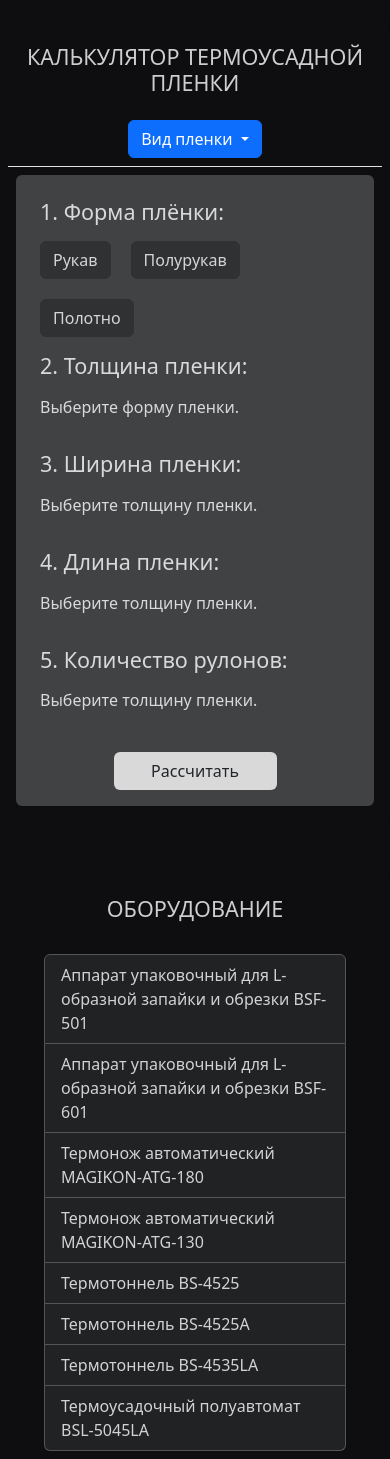
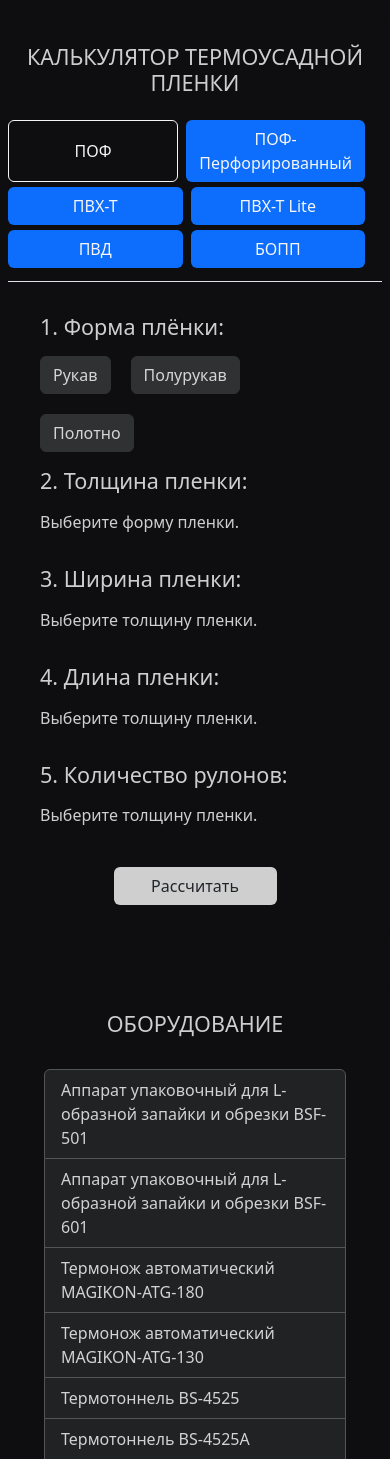
Before and after one commit to Frermut/shrink-film-site, a PHP site: page / in a window 390 px wide; the page is wider, and only the part inside the window is pictured. Shown: the part 117-1576 px from the top of that part. Run offline with PHP 8.4, Linux system fonts and the light colour scheme.

Commit message:
resize btns on small screens, add new module in togglescript

```diff
--- a/index.html
+++ b/index.html
@@ -78,31 +78,8 @@
           <h4 id="scrollspyHeading1" class="d-block text-center p-3" style="color:rgba(255, 255, 255, 0.800)">КАЛЬКУЛЯТОР ТЕРМОУСАДНОЙ ПЛЕНКИ</h4>
 
           <nav>
-            <div class="nav nav-tabs d-flex justify-content-center" id="nav-tab" role="tablist">
-
-              <div class="btn-group d-md-flex mb-2 d-lg-none" role="group">
-                <button type="button" class="btn btn-primary dropdown-toggle" data-bs-toggle="dropdown" aria-expanded="false">
-                  Вид пленки
-                </button>
-                <ul class="dropdown-menu">
-                  <li><a class="dropdown-item" href="#" id="nav-home-tab" data-bs-toggle="tab" data-bs-target="#nav-home" role="tab" aria-controls="nav-home" aria-selected="true">ПОФ</a></li>
-                  <li><a class="dropdown-item" href="#" id="nav-profile-tab" data-bs-toggle="tab" data-bs-target="#nav-profile" role="tab" aria-controls="nav-profile" aria-selected="false">ПОФ-Перфорированный</a></li>
-                  <li><a class="dropdown-item" href="#" id="nav-contact-tab" data-bs-toggle="tab" data-bs-target="#nav-contact" role="tab" aria-controls="nav-contact" aria-selected="false">ПВХ-Т</a></li>
-                  <li><a class="dropdown-item" href="#" id="nav-lite-tab" data-bs-toggle="tab" data-bs-target="#nav-lite" role="tab" aria-controls="nav-lite" aria-selected="false" >ПВХ-Т Lite</a></li>
-                  <li><a class="dropdown-item" href="#" id="nav-contact-tab" data-bs-toggle="tab" data-bs-target="#nav-contact"  role="tab" aria-controls="nav-contact" aria-selected="false">ПВД</a></li>
-                  <li><a class="dropdown-item" href="#" id="nav-lite-tab" data-bs-toggle="tab" data-bs-target="#nav-lite" role="tab" aria-controls="nav-lite" aria-selected="false">БОПП</a></li>
-                </ul>
-              </div>
-
-              <div class="d-none d-lg-flex  justify-content-center gap-2 flex-wrap">
-                <button class="btn active typeOfShrinkBtn" id="nav-home-tab" data-bs-toggle="tab" data-bs-target="#nav-home" type="button" role="tab" aria-controls="nav-home" aria-selected="true">ПОФ</button>
-                <button class="btn typeOfShrinkBtn" id="nav-profile-tab" data-bs-toggle="tab" data-bs-target="#nav-profile" type="button" role="tab" aria-controls="nav-profile" aria-selected="false">ПОФ-Перфорированный</button>
-                <button class="btn typeOfShrinkBtn" id="nav-contact-tab" data-bs-toggle="tab" data-bs-target="#nav-contact" type="button" role="tab" aria-controls="nav-contact" aria-selected="false">ПВХ-Т</button>
-                <button class="btn typeOfShrinkBtn" id="nav-lite-tab" data-bs-toggle="tab" data-bs-target="#nav-lite" type="button" role="tab" aria-controls="nav-lite" aria-selected="false" >ПВХ-Т Lite</button>
-                <button class="btn typeOfShrinkBtn" id="nav-contact-tab" data-bs-toggle="tab" data-bs-target="#nav-contact" type="button" role="tab" aria-controls="nav-contact" aria-selected="false">ПВД</button>
-                <button class="btn typeOfShrinkBtn" id="nav-lite-tab" data-bs-toggle="tab" data-bs-target="#nav-lite" type="button" role="tab" aria-controls="nav-lite" aria-selected="false">БОПП</button>
-              </div>
-
+            <div class="nav nav-tabs d-flex nav-type-of-shrink" id="nav-tab" role="tablist">
+              <!-- toggleScript.js -->
             </div>
           </nav>
 
@@ -112,11 +89,11 @@
             <!----------------------     ------ПОФ------     ------------------------>
             <!----------------------------------------------------------------------->
 
-            <div class="tab-pane fade show active row m-2 p-2 rounded-2" id="nav-home" role="tabpanel" aria-labelledby="nav-home-tab" style="background-color: #414244;" >
+            <div class="tab-pane fade show active row m-2 p-2 rounded-2" id="nav-home" role="tabpanel" aria-labelledby="nav-home-tab" style="background-color: #0e0e10;" >
 
               <div class="p-2" id="accordionPOF" >
 
-                <div class="p-2" style="background-color: #414244 !important; border-color: #414244;">
+                <div class="p-2" style="background-color: #0e0e10 !important; border-color: #0e0e10;">
                   <h2>
                     <p class="fs-4" style="color: rgba(255, 255, 255, 0.800);">
                       1. Форма плёнки: <span id="resultFormPOF">&nbsp;</span>
@@ -133,7 +110,7 @@
                   </div>
                 </div>
 
-                <div class="p-2" style="background-color: #414244 !important; border-color: #414244;">
+                <div class="p-2" style="background-color: #0e0e10 !important; border-color: #0e0e10;">
                   <h2 >
                     <p class="fs-4" style="color: rgba(255, 255, 255, 0.800);">
                       2. Толщина пленки: <span id="resultMicronPOF"></span>
@@ -148,7 +125,7 @@
                   </div>
                 </div>
 
-                <div class="p-2" style="background-color: #414244 !important; border-color: #414244;">
+                <div class="p-2" style="background-color: #0e0e10 !important; border-color: #0e0e10;">
                   <h2>
                     <p class="fs-4" style="color: rgba(255, 255, 255, 0.800);">
                       3. Ширина пленки: <span id="resultHalftubeWidthPOF"></span>
@@ -163,7 +140,7 @@
                   </div>
                 </div>
 
-                <div class="p-2" style="background-color: #414244 !important; border-color: #414244;">
+                <div class="p-2" style="background-color: #0e0e10 !important; border-color: #0e0e10;">
                   <h2>
                     <p class="fs-4" style="color: rgba(255, 255, 255, 0.800);">
                       4. Длина пленки: <span id="resultHalftubeLengthPOF"></span>
@@ -182,7 +159,7 @@
 
 
 
-                <div class="p-2" style="background-color: #414244 !important; border-color: #414244;">
+                <div class="p-2" style="background-color: #0e0e10 !important; border-color: #0e0e10;">
                   <h2>
                     <p class="fs-4" style="color: rgba(255, 255, 255, 0.800);">
                       5. Количество рулонов: <span id="resultHalftubeCountPOF"></span>
@@ -212,7 +189,7 @@
               <!-- Modal -->
               <div class="modal fade modal-lg"  id="staticBackdrop" data-bs-backdrop="static" data-bs-keyboard="false" tabindex="-1" aria-labelledby="staticBackdropLabel" aria-hidden="true">
                 <div class="modal-dialog" >
-                  <div class="modal-content" style="background-color:#414244 !important; border-color: #414244 !important;">
+                  <div class="modal-content" style="background-color:#0e0e10 !important; border-color: #0e0e10 !important;">
                     <div class="modal-header" style="border-color: #525456 !important; color: rgba(255, 255, 255, 0.800);">
                       <h1 class="modal-title fs-5" id="staticBackdropLabel">Информация о заказе</h1>
                       <button type="button" class="btn-close" data-bs-dismiss="modal" aria-label="Close" style="background-color: rgba(255, 255, 255, 0.800) !important;"></button>
@@ -241,11 +218,11 @@
             <!----------------------     ------ ПОФ-Перфорированный ------     ------------------------>
             <!----------------------------------------------------------------------------------------->
 
-            <div class="tab-pane fade row m-2 p-2 rounded-2" id="nav-profile" role="tabpanel" aria-labelledby="nav-profile-tab"  style="background-color: #414244;" >
+            <div class="tab-pane fade row m-2 p-2 rounded-2" id="nav-profile" role="tabpanel" aria-labelledby="nav-profile-tab"  style="background-color: #0e0e10;" >
 
               <div class=" p-2" id="accordionPOFperf" >
 
-                <div class="p-2" style="background-color: #414244 !important; border-color: #414244;">
+                <div class="p-2" style="background-color: #0e0e10 !important; border-color: #0e0e10;">
                   <p style="color:rgb(255, 255, 255); text-align: center; margin:0;"><i class="bi bi-exclamation-circle"></i> Делаем перфорацию от 10 роликов.</p>
                   <h2 >
                     <p class="fs-4" style="color: rgba(255, 255, 255, 0.800);">
@@ -263,7 +240,7 @@
                   </div>
                 </div>
 
-                <div class="p-2" style="background-color: #414244 !important; border-color: #414244;">
+                <div class="p-2" style="background-color: #0e0e10 !important; border-color: #0e0e10;">
                   <h2 >
                     <p class="fs-4" style="color: rgba(255, 255, 255, 0.800);">
                       2. Толщина пленки: <span id="resultMicronPOFperf"></span>
@@ -278,7 +255,7 @@
                   </div>
                 </div>
 
-                <div class="p-2" style="background-color: #414244 !important; border-color: #414244;">
+                <div class="p-2" style="background-color: #0e0e10 !important; border-color: #0e0e10;">
                   <h2>
                     <p class="fs-4" style="color: rgba(255, 255, 255, 0.800);">
                       3. Ширина пленки: <span id="resultHalftubeWidthPOFperf"></span>
@@ -293,7 +270,7 @@
                   </div>
                 </div>
 
-                <div class="p-2" style="background-color: #414244 !important; border-color: #414244;">
+                <div class="p-2" style="background-color: #0e0e10 !important; border-color: #0e0e10;">
                   <h2>
                     <p class="fs-4" style="color: rgba(255, 255, 255, 0.800);">
                       4. Длина пленки: <span id="resultHalftubeLengthPOFperf"></span>
@@ -310,7 +287,7 @@
 
 
 
-                <div class="p-2" style="background-color: #414244 !important; border-color: #414244;">
+                <div class="p-2" style="background-color: #0e0e10 !important; border-color: #0e0e10;">
                   <h2>
                     <p class="fs-4" style="color: rgba(255, 255, 255, 0.800);">
                       5. Количество рулонов: <span id="resultHalftubeCountPOFperf"></span>
@@ -340,7 +317,7 @@
               <!-- Modal -->
               <div class="modal fade modal-lg"  id="staticBackdrop2" data-bs-backdrop="static" data-bs-keyboard="false" tabindex="-1" aria-labelledby="staticBackdropLabel2" aria-hidden="true">
                 <div class="modal-dialog" >
-                  <div class="modal-content" style="background-color:#414244 !important; border-color: #414244 !important;">
+                  <div class="modal-content" style="background-color:#0e0e10 !important; border-color: #0e0e10 !important;">
                     <div class="modal-header" style="border-color: #525456 !important; color: rgba(255, 255, 255, 0.800);">
                       <h1 class="modal-title fs-5" id="staticBackdropLabel2">Информация о заказе</h1>
                       <button type="button" class="btn-close" data-bs-dismiss="modal" aria-label="Close" style="background-color: rgba(255, 255, 255, 0.800) !important;"></button>
@@ -793,7 +770,7 @@
 
       <footer>
         <div class="container">
-          <p class="text-center p-3">© 2018 - 2021, Poliolefin.com - Термоусадочная пленка</p>
+          <p class="text-center p-3">© 2018 - 2023, Poliolefin.com - Термоусадочная пленка</p>
         </div>
       </footer>
 
--- a/styles/style.css
+++ b/styles/style.css
@@ -274,9 +274,9 @@ footer input:focus{
     .smallScreenSlider {
         margin-top: -25px !important;
     }
-    /* .typeOfShrinkBtn {
-        width: auto !important;
-    } */
+    .typeOfShrinkBtn {
+        width: auto;
+    }
 }
 
 @media screen and (max-width: 576px) {
```
Also changed, not shown: scripts/toggleScript.js (+47 -0 lines).
